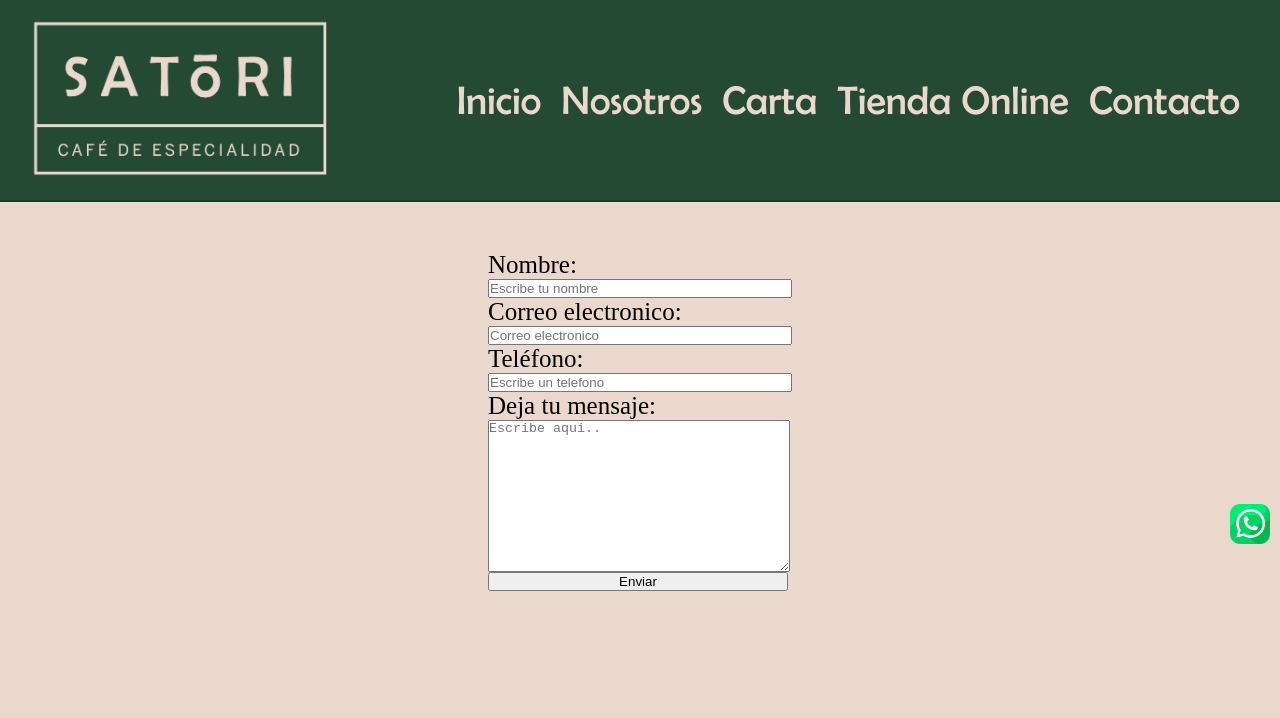
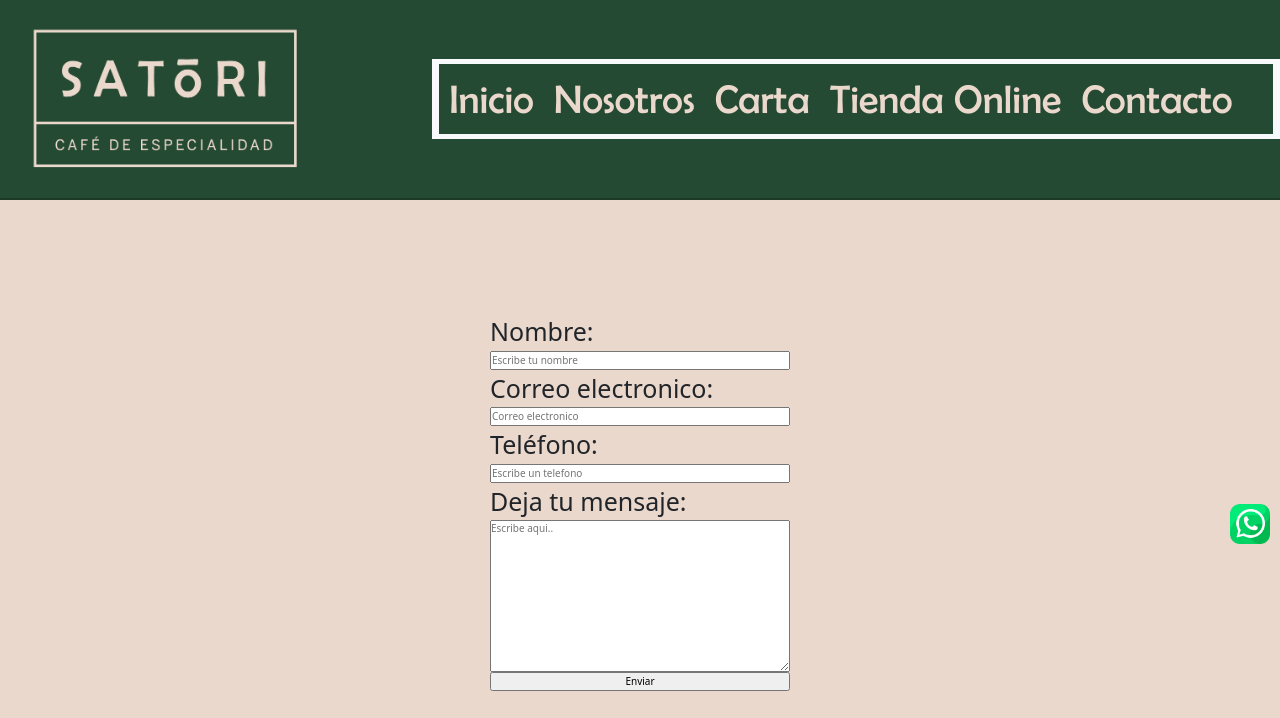
Before and after one commit to JulianPelli/PreEntrega2-Pelli, a plain HTML site: page Paginas/contacto.html in a window 1280 px wide. Shown: the top 718 px of the page. Drawn offline with nearby package versions, Linux system fonts and the light colour scheme.

Commit message:
agregue navbar en todos los html con bootstrap

```diff
--- a/CSS/estilos.css
+++ b/CSS/estilos.css
@@ -42,7 +42,7 @@
 }
 
 main {
-    margin-top: 10rem;
+    margin-top: 15rem;
 
 }
 
@@ -54,14 +54,10 @@
 .listas {
     padding-right: 3rem;
     display: flex;
+    background-color: #254a33;
 }
 
-.listas li {
-    list-style-type: none;
-
-}
-
-.listas li a {
+.listas a {
     color: #ead8cc;
     text-decoration-line: none;
     padding: 0.5rem 1rem;
@@ -69,16 +65,14 @@
     font-family: satorititulos;
 }
 
-.listas li a:hover {
+.listas a:hover {
     background-color: rgb(82, 82, 82);
 }
-
 
 footer {
     background-color: #254a33;
     border-top: 2px solid rgba(0, 0, 0, 0.24);
     width: 100%;
-    /* display: flex; */
     height: 23rem;
     display: grid;
     grid-template-columns: 1fr 1fr 1fr;
@@ -217,13 +211,6 @@
     height: 4rem;
 }
 
-.arriba {
-    position: relative;
-    margin-left: 97.3%;
-    width: 4rem;
-    height: 4rem;
-}
-
 /* Segunda fila de grilla */
 
 .nosotrostexto {
@@ -321,7 +308,7 @@
 .contenedormain {
     display: grid;
     grid-template-columns: 1fr 1fr;
-    grid-template-rows: 2fr 1fr 1fr 1fr 1fr 1fr 1fr 1fr;
+    grid-template-rows: 2fr 1fr 1fr 1fr 1fr 1fr 1fr 1fr 1fr;
     grid-template-areas:
         "banner banner"
         "nosimagen nos"
--- a/Paginas/contacto.html
+++ b/Paginas/contacto.html
@@ -6,6 +6,13 @@
     <meta http-equiv="X-UA-Compatible" content="IE=edge">
     <meta name="viewport" content="width=device-width, initial-scale=1.0">
     <title>Document</title>
+
+    <link href="https://cdn.jsdelivr.net/npm/bootstrap@5.3.0/dist/css/bootstrap.min.css" rel="stylesheet"
+        integrity="sha384-9ndCyUaIbzAi2FUVXJi0CjmCapSmO7SnpJef0486qhLnuZ2cdeRhO02iuK6FUUVM" crossorigin="anonymous">
+    <script src="https://cdn.jsdelivr.net/npm/bootstrap@5.3.0/dist/js/bootstrap.bundle.min.js"
+        integrity="sha384-geWF76RCwLtnZ8qwWowPQNguL3RmwHVBC9FhGdlKrxdiJJigb/j/68SIy3Te4Bkz"
+        crossorigin="anonymous"></script>
+
     <link rel="stylesheet" type="text/css" href="../CSS/estilos.css">
 </head>
 
@@ -16,14 +23,23 @@
             <a href="../index.html"><img class="logoheader" src="../Imagenes/Logotipo tipográfico nude.png"></a>
         </div>
 
-        <nav id="menu">
-            <ul class=listas>
-                <li><a href="../index.html">Inicio</a></li>
-                <li><a href="../Paginas/Nosotros.html">Nosotros</a></li>
-                <li><a href="../Paginas/Carta.html">Carta</a></li>
-                <li><a href="../Paginas/TiendaOnline.html">Tienda Online</a></li>
-                <li><a href="../Paginas/contacto.html">Contacto</a></li>
-            </ul>
+        <nav class="navbar navbar-expand-lg bg-body-tertiary">
+            <div class="container-fluid">
+                <button class="navbar-toggler" type="button" data-bs-toggle="collapse"
+                    data-bs-target="#navbarNavAltMarkup" aria-controls="navbarNavAltMarkup" aria-expanded="false"
+                    aria-label="Toggle navigation">
+                    <span class="navbar-toggler-icon"></span>
+                </button>
+                <div class="collapse navbar-collapse" id="navbarNavAltMarkup">
+                    <div class="navbar-nav listas">
+                        <a href="#logo">Inicio</a>
+                        <a href="./Nosotros.html">Nosotros</a>
+                        <a href="./Carta.html">Carta</a>
+                        <a href="./TiendaOnline.html">Tienda Online</a>
+                        <a href="./contacto.html">Contacto</a>
+                    </div>
+                </div>
+            </div>
         </nav>
     </header>
 
```
Also changed, not shown: Paginas/Carta.html (+24 -8 lines), Paginas/Nosotros.html (+23 -8 lines), Paginas/TiendaOnline.html (+23 -8 lines), index.html (+19 -12 lines).
